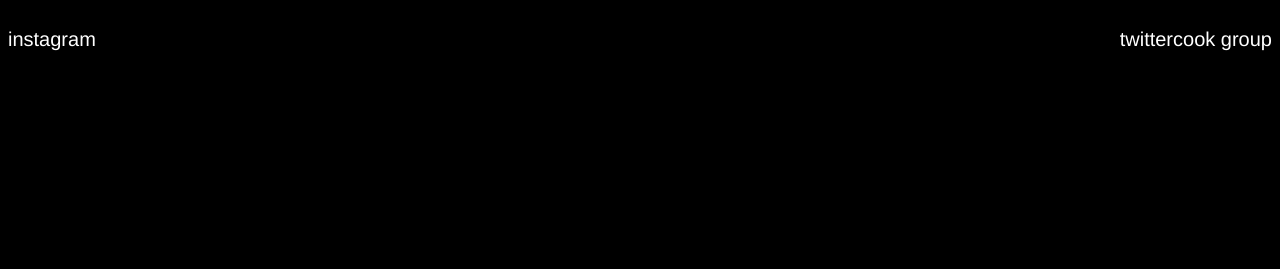
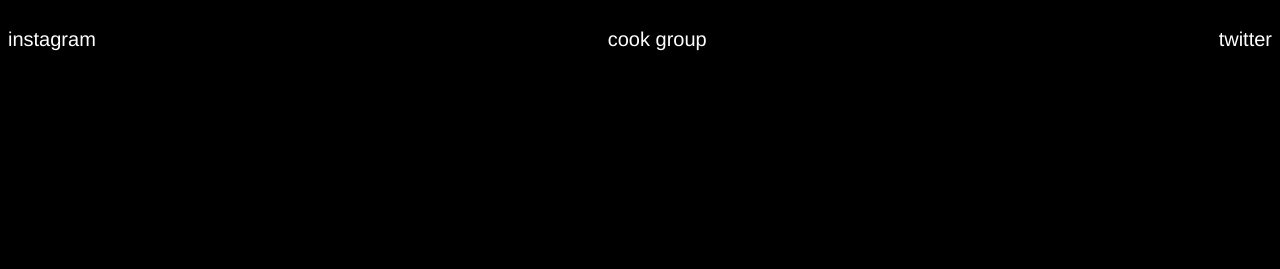
Before and after one commit to bergenhype/bergenhype.shop, a plain HTML site: page index.html in a window 1280 px wide. Shown: the top 269 px of the page. Drawn offline with Linux system fonts and the light colour scheme.

Commit message:
Update index.css

```diff
--- a/index.css
+++ b/index.css
@@ -29,11 +29,11 @@ body {
 #center {
     font-family: Helvetica, Helvetica, sans-serif;
     font-weight: 100;
-    text-align: right;
+    text-align: center;
     font-size:20;
     color: white;
     display: inline-block;
-    float: right;
+    float: center;
 }
 
 a:link {
```
